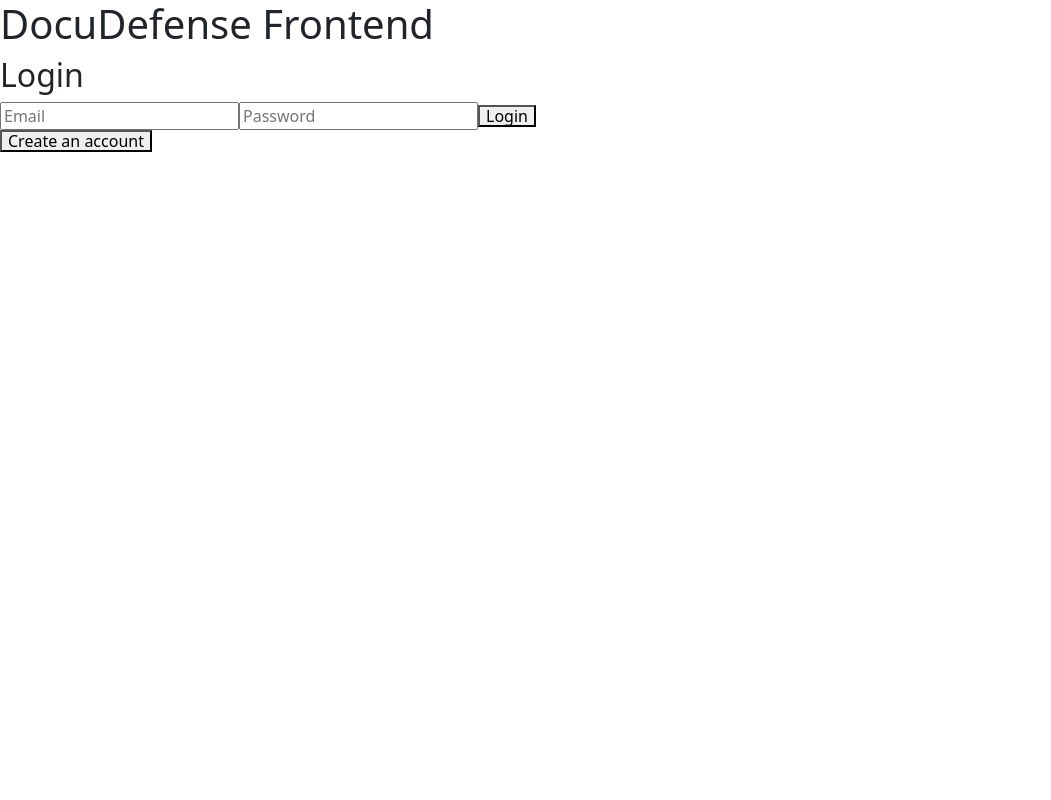
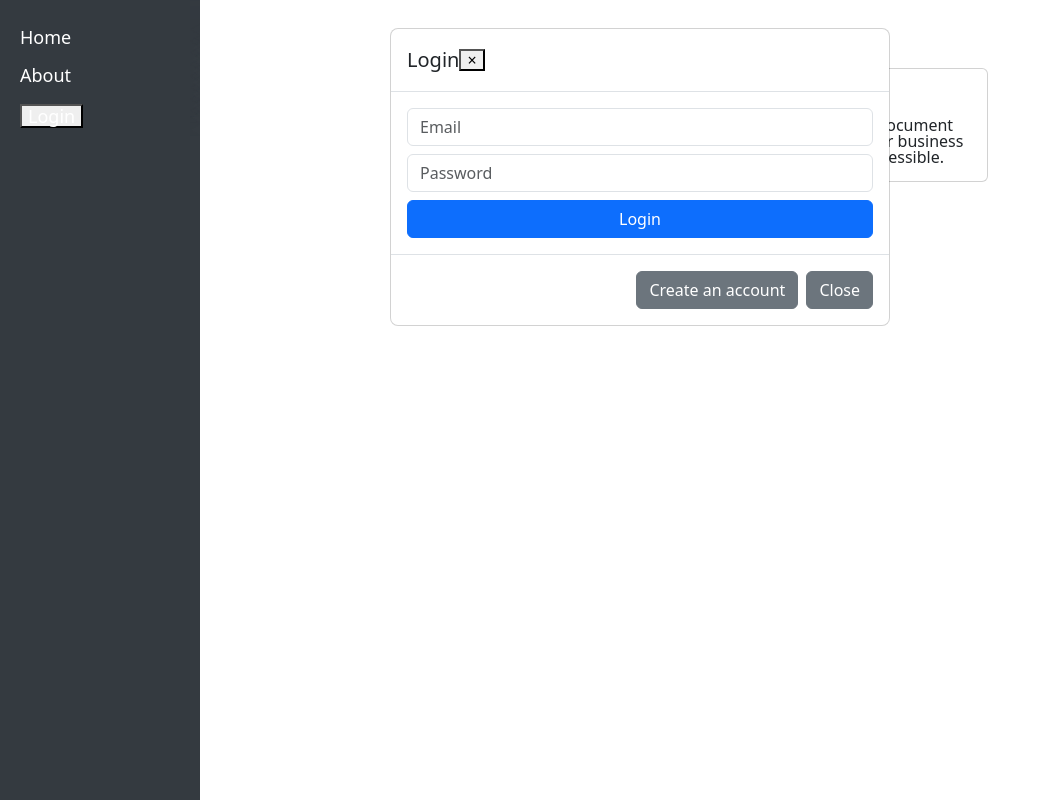
Before and after one commit to Terafora/DocuDefence, a React (Create React App) app in the folder frontend/: page /about in a window 1280 px wide. Both pictures are taken after a click on the button "Login". Shown: the whole page, without its empty margins (0-1051 px from the left). Built offline with nearby package versions, Linux system fonts and the light colour scheme; no server answers; the HTML template or start-up script is replaced by a standard one.

Commit message:
Begin Piecing together layout, styling and fucntion of front end

```diff
--- a/frontend/src/App.js
+++ b/frontend/src/App.js
@@ -1,12 +1,17 @@
 import React, { useEffect, useState } from 'react';
+import { BrowserRouter as Router, Routes, Route, Navigate } from 'react-router-dom';
+import AuthPanel from './components/AuthPanel';
+import UserDashboard from './components/UserDashboard';
+import About from './components/About';
+import Navbar from './components/Navbar';
+import Home from './components/Homepage';
 import { isLoggedIn, clearToken, getUserEmail } from './services/authService';
-import AuthPanel from './components/AuthPanel';
-import Logout from './components/Logout';
-import UserDashboard from './components/UserDashboard';
+import './App.scss';
 
 function App() {
     const [loggedIn, setLoggedIn] = useState(isLoggedIn());
     const [currentUser, setCurrentUser] = useState(null);
+    const [showModal, setShowModal] = useState(false); // New state to control modal visibility
 
     useEffect(() => {
         if (loggedIn) {
@@ -29,18 +34,30 @@ function App() {
         setCurrentUser(null);
     };
 
+    const handleShowLogin = () => {
+        setShowModal(true); // Show the login modal
+    };
+
+    const handleCloseLogin = () => {
+        setShowModal(false); // Close the login modal
+    };
+
     return (
-        <div className="App">
-            <h1>DocuDefense Frontend</h1>
-            {loggedIn ? (
-                <>
-                    <Logout onLogout={handleLogout} />
-                    <UserDashboard currentUser={currentUser} />
-                </>
-            ) : (
-                <AuthPanel onLogin={() => setLoggedIn(true)} />
-            )}
-        </div>
+        <Router>
+            <div className="App">
+                <Navbar loggedIn={loggedIn} currentUser={currentUser} onLogout={handleLogout} onShowLogin={handleShowLogin} />
+                <div className="main-content">
+                    <Routes>
+                        <Route path="/" element={<Home />} />
+                        <Route path="/about" element={<About />} />
+                        <Route path="/dashboard" element={loggedIn ? <UserDashboard /> : <Navigate to="/" />} />
+                        {/* Removed the /auth route completely */}
+                        <Route path="*" element={<Navigate to="/" />} />
+                    </Routes>
+                </div>
+                {showModal && <AuthPanel onLogin={() => setLoggedIn(true)} onClose={handleCloseLogin} />}
+            </div>
+        </Router>
     );
 }
 
--- a/frontend/src/App.scss
+++ b/frontend/src/App.scss
@@ -60,3 +60,22 @@ h6 {
 #__next {
   isolation: isolate;
 }
+
+// Sidebar width variable
+$sidebar-width: 200px;
+
+// Base styling for the app container
+.App {
+  display: flex;
+}
+
+// Styling for main content
+.main-content {
+  padding: 20px;
+
+  // For larger screens, offset the main content to account for the sidebar
+  @media (min-width: 992px) {
+    margin-left: $sidebar-width; // Adjust this to match your sidebar width
+    width: calc(100% - #{$sidebar-width}); // Ensures it takes the remaining space
+  }
+}
--- /dev/null
+++ b/frontend/src/components/About.jsx
@@ -0,0 +1,24 @@
+// src/components/About.jsx
+import React from 'react';
+
+function About() {
+    return (
+        <div className="container mt-5">
+            <div className="row">
+                <div className="col-md-6 mx-auto">
+                    <div className="card">
+                        <div className="card-body">
+                            <h5 className="card-title">About DocuDefense</h5>
+                            <p className="card-text">
+                                DocuDefense is your trusted platform for secure document management and sharing.
+                                Whether it's personal or business files, DocuDefense keeps your data secure and accessible.
+                            </p>
+                        </div>
+                    </div>
+                </div>
+            </div>
+        </div>
+    );
+}
+
+export default About;
--- a/frontend/src/components/AuthPanel.jsx
+++ b/frontend/src/components/AuthPanel.jsx
@@ -1,9 +1,9 @@
-
+// src/components/AuthPanel.js
 import React, { useState } from 'react';
 import { loginUser, createUser } from '../services/userService';
 import { setToken } from '../services/authService';
 
-function AuthPanel({ onLogin }) {
+function AuthPanel({ onLogin, onClose }) {
     const [isRegistering, setIsRegistering] = useState(false);
     const [formData, setFormData] = useState({
         first_name: '',
@@ -31,58 +31,40 @@ function AuthPanel({ onLogin }) {
                 setToken(token);
                 onLogin();
             }
+            onClose(); // Close modal after submission
         } catch (error) {
             console.error(isRegistering ? 'Registration failed:' : 'Login failed:', error);
         }
     };
 
     return (
-        <div>
-            <h2>{isRegistering ? 'Register' : 'Login'}</h2>
+        <div className="modal show d-block" role="dialog" tabIndex="-1">
+            <div className="modal-dialog" role="document">
+                <div className="modal-content">
+                    <div className="modal-header">
+                        <h5 className="modal-title">{isRegistering ? 'Register' : 'Login'}</h5>
+                        <button type="button" className="close" onClick={onClose}>&times;</button>
+                    </div>
+                    <div className="modal-body">
                         <form onSubmit={handleSubmit}>
                             {isRegistering && (
                                 <>
-                        <input
-                            type="text"
-                            name="first_name"
-                            placeholder="First Name"
-                            value={formData.first_name}
-                            onChange={handleInputChange}
-                        />
-                        <input
-                            type="text"
-                            name="surname"
-                            placeholder="Surname"
-                            value={formData.surname}
-                            onChange={handleInputChange}
-                        />
-                        <input
-                            type="date"
-                            name="birthdate"
-                            value={formData.birthdate}
-                            onChange={handleInputChange}
-                        />
+                                    <input type="text" name="first_name" placeholder="First Name" value={formData.first_name} onChange={handleInputChange} className="form-control mb-2" />
+                                    <input type="text" name="surname" placeholder="Surname" value={formData.surname} onChange={handleInputChange} className="form-control mb-2" />
+                                    <input type="date" name="birthdate" value={formData.birthdate} onChange={handleInputChange} className="form-control mb-2" />
                                 </>
                             )}
-                <input
-                    type="email"
-                    name="email"
-                    placeholder="Email"
-                    value={formData.email}
-                    onChange={handleInputChange}
-                />
-                <input
-                    type="password"
-                    name="password"
-                    placeholder="Password"
-                    value={formData.password}
-                    onChange={handleInputChange}
-                />
-                <button type="submit">{isRegistering ? 'Register' : 'Login'}</button>
+                            <input type="email" name="email" placeholder="Email" value={formData.email} onChange={handleInputChange} className="form-control mb-2" />
+                            <input type="password" name="password" placeholder="Password" value={formData.password} onChange={handleInputChange} className="form-control mb-2" />
+                            <button type="submit" className="btn btn-primary w-100">{isRegistering ? 'Register' : 'Login'}</button>
                         </form>
-            <button onClick={toggleForm}>
-                {isRegistering ? 'Already have an account? Login' : 'Create an account'}
-            </button>
+                    </div>
+                    <div className="modal-footer">
+                        <button className="btn btn-secondary" onClick={toggleForm}>{isRegistering ? 'Already have an account? Login' : 'Create an account'}</button>
+                        <button className="btn btn-secondary" onClick={onClose}>Close</button>
+                    </div>
+                </div>
+            </div>
         </div>
     );
 }
--- /dev/null
+++ b/frontend/src/components/Homepage.jsx
@@ -0,0 +1,12 @@
+import React from 'react';
+
+function Home() {
+    return (
+        <div>
+            <h2>Welcome to DocuDefense</h2>
+            <p>DocuDefense is your secure document management solution. Login or register to get started.</p>
+        </div>
+    );
+}
+
+export default Home;
--- /dev/null
+++ b/frontend/src/components/Navbar.jsx
@@ -0,0 +1,36 @@
+import React from 'react';
+import { Link, useNavigate } from 'react-router-dom';
+import '../styles/navbar.scss';
+
+function Navbar({ loggedIn, currentUser, onLogout, onShowLogin }) {
+    const navigate = useNavigate();
+
+    const handleLogout = () => {
+        onLogout();
+        // Redirect to home or another appropriate page after logout
+        navigate('/');
+    };
+
+    return (
+        <nav className="navbar-wrapper">
+            <div className="navbar">
+                <div className="navbar-list">
+                    <Link to="/" className="navbar-item">Home</Link>
+                    <Link to="/about" className="navbar-item">About</Link>
+                    {loggedIn && <Link to="/dashboard" className="navbar-item">Dashboard</Link>}
+                    {loggedIn ? (
+                        <button onClick={handleLogout} className="navbar-item">Logout</button>
+                    ) : (
+                        <button onClick={onShowLogin} className="navbar-item">Login</button>
+                    )}
+                    {loggedIn && currentUser && <span className="navbar-item">Welcome back, {currentUser.first_name}</span>}
+                </div>
+                <div className="wave-layer wave1"></div>
+                <div className="wave-layer wave2"></div>
+                <div className="wave-layer wave3"></div>
+            </div>
+        </nav>
+    );
+}
+
+export default Navbar;
--- /dev/null
+++ b/frontend/src/styles/navbar.scss
@@ -0,0 +1,83 @@
+$navbar-bg-color: #343a40;
+$wave-color: #343a40;
+$wave-opacity: 0.9;
+$sidebar-width: 200px;
+
+// Base styling for the entire navbar
+.navbar-wrapper {
+  position: fixed;
+  top: 0;
+  left: 0;
+  height: 100vh;
+  width: $sidebar-width;
+  background-color: $navbar-bg-color;
+  z-index: 1000;
+  display: flex;
+  flex-direction: column;
+  justify-content: space-between;
+  padding: 20px 0;
+  overflow: hidden;
+}
+
+// Styling for the navbar content links
+.navbar-list {
+  display: flex;
+  flex-direction: column;
+  gap: 20px;
+  padding-left: 20px;
+}
+
+// Navbar items
+.navbar-item {
+  color: #ffffff;
+  text-decoration: none;
+  font-size: 18px;
+
+  &:hover {
+    color: lighten(#ffffff, 20%);
+  }
+}
+
+// Wave layers
+.wave-layer {
+  position: absolute;
+  top: 0;
+  right: 0;
+  width: 100%;
+  height: 100%;
+  background-color: $wave-color;
+  opacity: $wave-opacity;
+  clip-path: polygon(
+    95% 0%, 100% 0%, 100% 20%, 95% 25%, 100% 30%, 95% 35%, 100% 40%, 95% 45%,
+    100% 50%, 95% 55%, 100% 60%, 95% 65%, 100% 70%, 95% 75%, 100% 80%, 95% 85%,
+    100% 90%, 95% 95%, 100% 100%, 95% 100%
+  );
+  animation: waveAnimation 8s ease-in-out infinite;
+}
+
+.wave-layer.wave1 {
+  animation-duration: 8s;
+}
+
+.wave-layer.wave2 {
+  animation-duration: 12s;
+  opacity: $wave-opacity - 0.2;
+}
+
+.wave-layer.wave3 {
+  animation-duration: 16s;
+  opacity: $wave-opacity - 0.4;
+}
+
+// Wave animation keyframes
+@keyframes waveAnimation {
+  0% {
+    transform: translateY(0);
+  }
+  50% {
+    transform: translateY(-20px); // Slightly shifts up
+  }
+  100% {
+    transform: translateY(0);
+  }
+}
```
Lines whose indentation alone changed are shown as unchanged.
